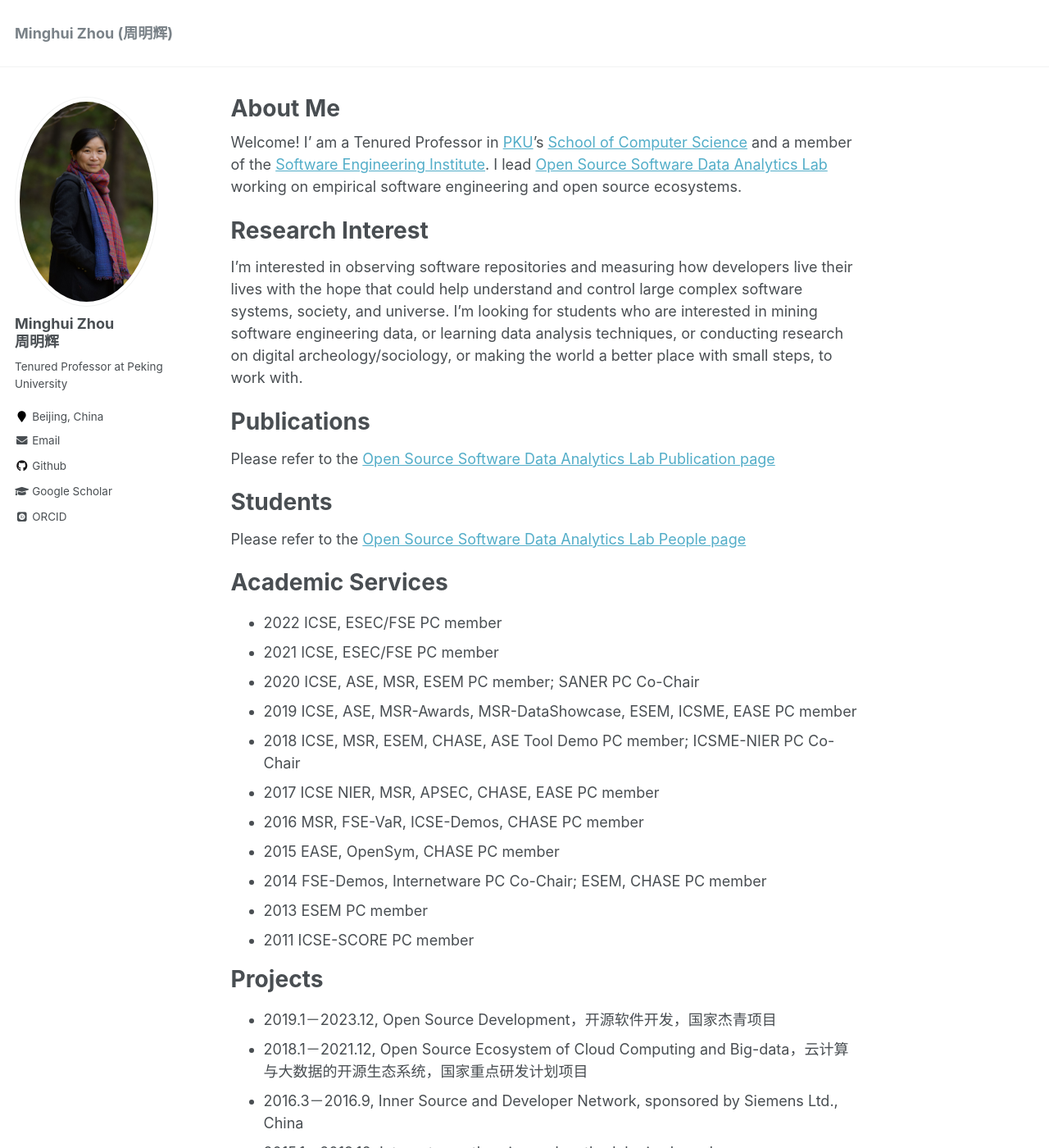
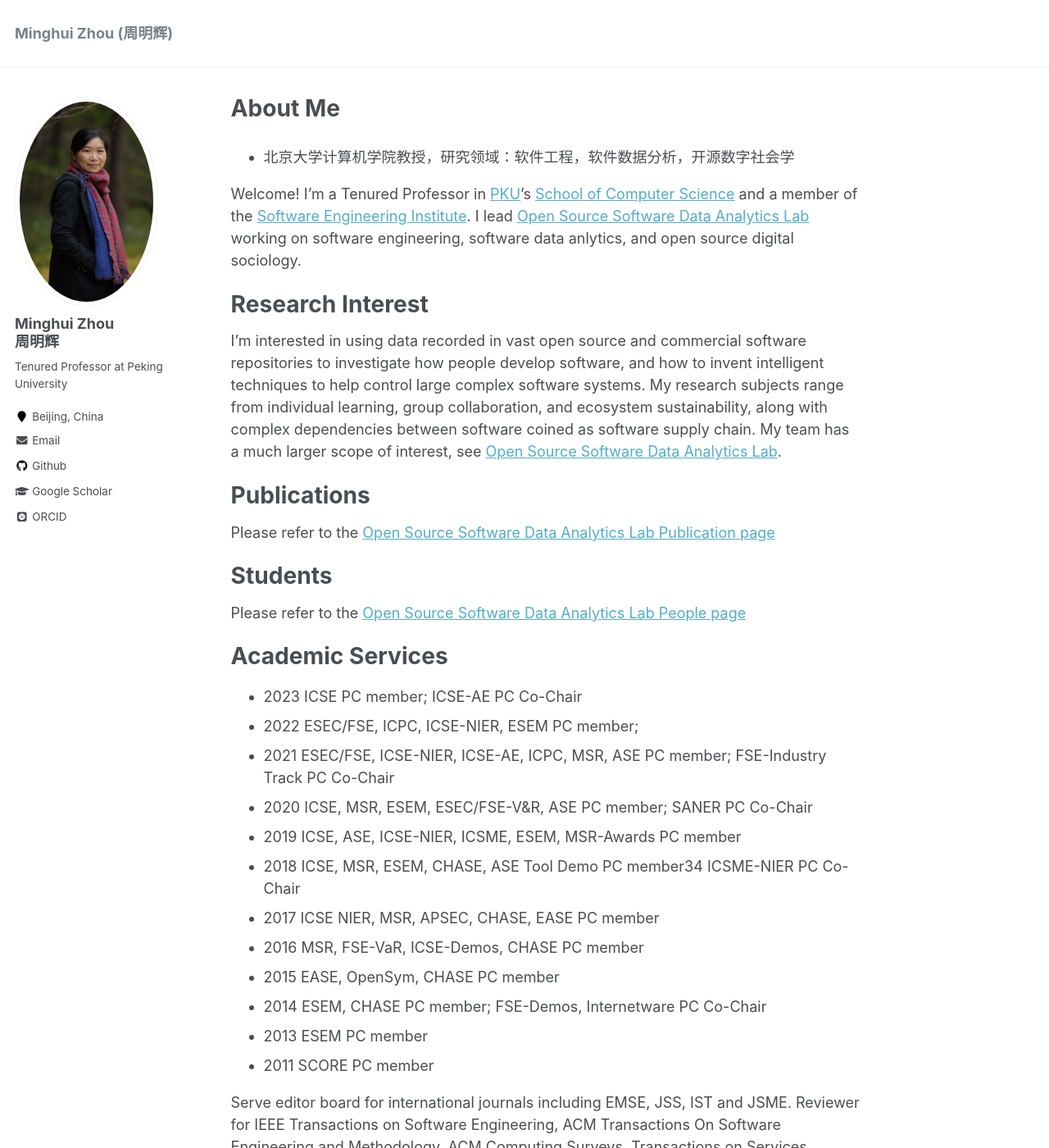
Before and after one commit to minghuizhou/minghuizhou.github.io, a Jekyll site: the page built from _pages/about.md, in a window 1280 px wide and 1400 px high. Shown: the whole window at 82% size. Built offline with Jekyll 4.4.1, drawn with Linux system fonts in a browser that asks for light colours; some web fonts are replaced; some of the changed text lies outside the part shown.

Commit message:
Update about.md

```diff
--- a/_pages/about.md
+++ b/_pages/about.md
@@ -8,11 +8,17 @@
   - /about.html
 ---
 
-Welcome! I' am a Tenured Professor in [PKU](https://www.pku.edu.cn/)'s [School of Computer Science](https://cs.pku.edu.cn/) and a member of the [Software Engineering Institute](http://www.sei.pku.edu.cn/). I lead [Open Source Software Data Analytics Lab](https://osslab-pku.github.io/) working on empirical software engineering and open source ecosystems.
+* 北京大学计算机学院教授，研究领域：软件工程，软件数据分析，开源数字社会学
+
+Welcome! I'm a Tenured Professor in [PKU](https://www.pku.edu.cn/)'s [School of Computer Science](https://cs.pku.edu.cn/) and a member of the [Software Engineering Institute](http://www.sei.pku.edu.cn/). I lead [Open Source Software Data Analytics Lab](https://osslab-pku.github.io/) working on software engineering, software data anlytics, and open source digital sociology.
+
 
 Research Interest
 ===================
-I'm interested in observing software repositories and measuring how developers live their lives with the hope that could help understand and control large complex software systems, society, and universe. I'm looking for students who are interested in mining software engineering data, or learning data analysis techniques, or conducting research on digital archeology/sociology, or making the world a better place with small steps, to work with.
+I'm interested in
+using data recorded in vast open source and commercial software repositories to investigate how people develop software, and how to invent intelligent techniques to help control large complex software systems.
+My research subjects range from individual learning, group collaboration, and ecosystem sustainability, along with complex dependencies between software coined as software supply chain.
+My team has a much larger scope of interest, see [Open Source Software Data Analytics Lab](https://osslab-pku.github.io/).
 
 Publications
 =====================
@@ -24,17 +30,31 @@
 
 Academic Services
 =====================
-- 2022 ICSE, ESEC/FSE PC member
-- 2021 ICSE, ESEC/FSE PC member
-- 2020 ICSE, ASE, MSR, ESEM PC member; SANER PC Co-Chair
-- 2019 ICSE, ASE, MSR-Awards, MSR-DataShowcase, ESEM, ICSME, EASE PC member
-- 2018 ICSE, MSR, ESEM, CHASE, ASE Tool Demo PC member; ICSME-NIER PC Co-Chair
-- 2017 ICSE NIER, MSR, APSEC, CHASE, EASE PC member
-- 2016 MSR, FSE-VaR, ICSE-Demos, CHASE PC member
-- 2015 EASE, OpenSym, CHASE PC member
-- 2014 FSE-Demos, Internetware PC Co-Chair; ESEM, CHASE PC member
-- 2013 ESEM PC member
-- 2011 ICSE-SCORE PC member
+- 2023	ICSE PC member;
+  ICSE-AE PC Co-Chair
+- 2022	ESEC/FSE, ICPC, ICSE-NIER, ESEM PC member;
+- 2021	ESEC/FSE, ICSE-NIER, ICSE-AE, ICPC, MSR, ASE PC member;
+  FSE-Industry Track PC Co-Chair
+- 2020	ICSE, MSR, ESEM, ESEC/FSE-V&R, ASE PC member;
+  SANER PC Co-Chair
+- 2019	ICSE, ASE, ICSE-NIER, ICSME, ESEM, MSR-Awards PC member
+- 2018	ICSE, MSR, ESEM, CHASE, ASE Tool Demo PC member34
+  ICSME-NIER PC Co-Chair
+- 2017	ICSE NIER, MSR, APSEC, CHASE, EASE PC member
+- 2016	MSR, FSE-VaR, ICSE-Demos, CHASE PC member
+- 2015	EASE, OpenSym, CHASE PC member
+- 2014	ESEM, CHASE PC member;
+  FSE-Demos, Internetware PC Co-Chair
+- 2013	ESEM PC member
+- 2011	SCORE PC member
+
+Serve editor board for international journals including EMSE, JSS, IST and JSME.
+Reviewer for IEEE Transactions on Software Engineering, ACM Transactions On Software Engineering and Methodology, ACM Computing Surveys, Transactions on Services Computing, etc.
+
+中国计算机学会CCF开源发展委员会（https://www.ccf.org.cn/kyfzwyh/）副主任。
+
+木兰开源社区（https://portal.mulanos.cn）TOC成员。
+
 
 Projects
 ========================
@@ -76,12 +97,10 @@
 
 Teaching
 ===================
-- 开源软件的量化分析
-2020春夏学期
-- 操作系统(A)
+- 开源软件开发（本科）
+2021/2022 秋冬学期
+- 开源软件的量化分析（研究生）
+2020/2021/2022（英文）春夏学期
+- 操作系统(A)  （本科）
 2016/2017/2018/2019春夏学期
-- 计算机系统导论（小班课）
-2016/2017/2018秋冬学期
-- 高级软件工程(Advanced Software Engineering)
-2012春夏学期
-[软件互操作]((https://minghuizhou.github.io/files/chap4.pdf)) [数字考古学简介]((https://minghuizhou.github.io/files/20120502-introductionESE.pdf))
+- 计算机系统导论（本科小班课）
```
Also changed, not shown: other parts of _pages/about.md (+4 -3 lines).
